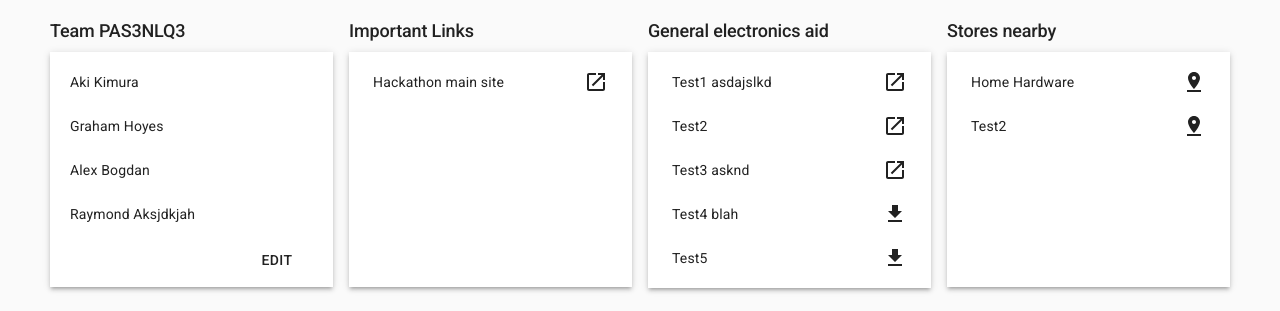
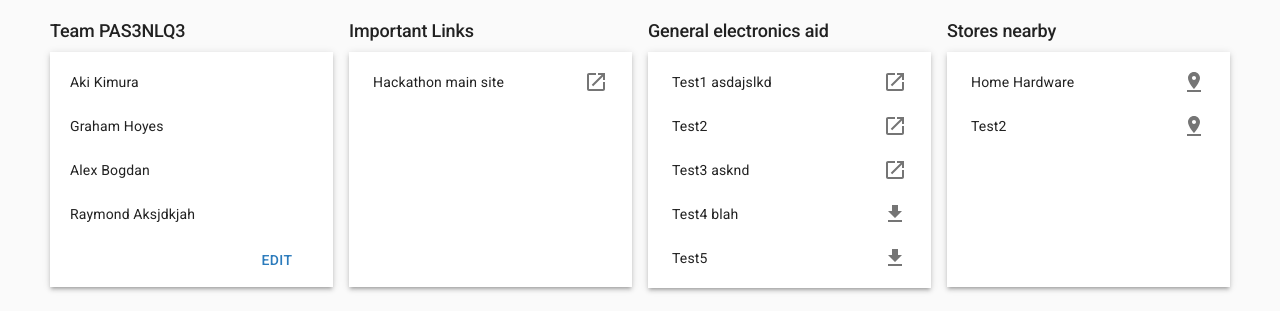
Before and after one commit to ieeeuoft/hackathon-template, a React (Create React App) app in the folder hackathon_site/dashboard/frontend/: page / in a window 1280 px wide. Shown: the part 185-496 px from the top of the page. Built offline with nearby package versions, Linux system fonts and the light colour scheme.

Commit message:
delete wrong import statement

```diff
--- a/hackathon_site/dashboard/frontend/src/components/dashboard/DashCard/DashCard.module.scss
+++ b/hackathon_site/dashboard/frontend/src/components/dashboard/DashCard/DashCard.module.scss
@@ -1,4 +1,4 @@
-@import "./../../../assets/abstracts/mixins";
+@import "./../../../assets/abstracts/variables";
 
 .paper {
     flex-grow: 1;
--- a/hackathon_site/dashboard/frontend/src/components/dashboard/TeamCard/TeamCard.module.scss
+++ b/hackathon_site/dashboard/frontend/src/components/dashboard/TeamCard/TeamCard.module.scss
@@ -1,4 +1,4 @@
-@import "./../../../assets/abstracts/mixins";
+@import "./../../../assets/abstracts/variables";
 
 .paper {
     flex-grow: 1;
```
